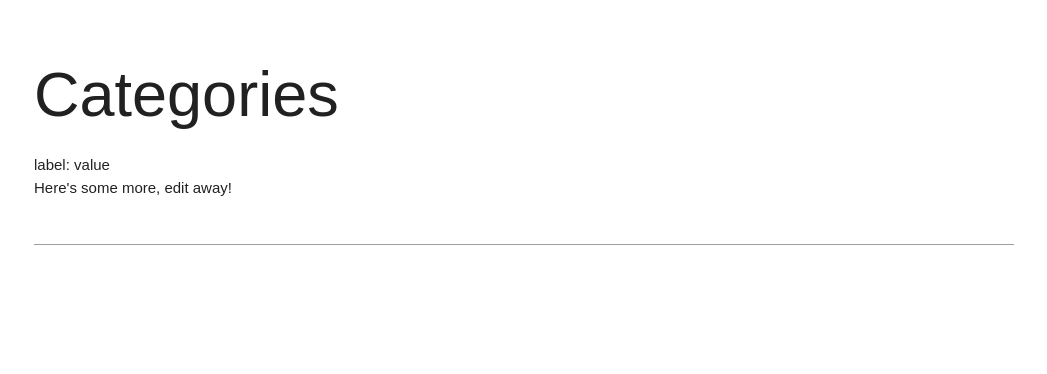
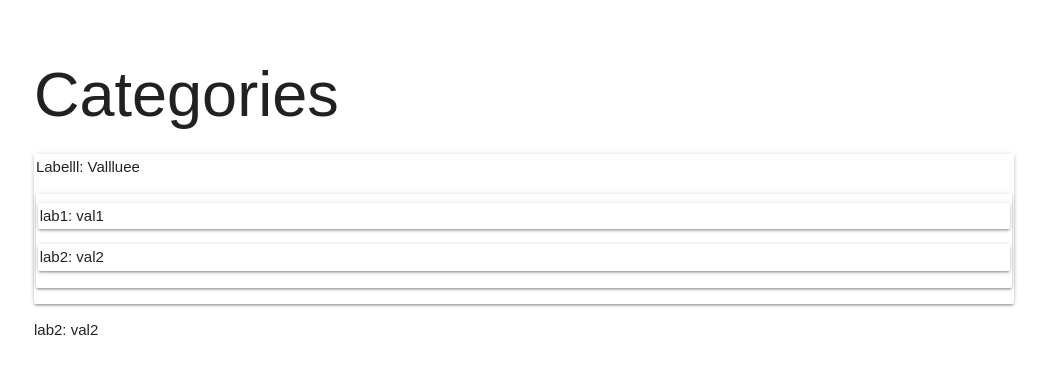
Before and after one commit to kelbert2/Linker-app, a React (Create React App) app: page / in a window 1280 px wide. Shown: the top 374 px of the page, without its empty margins (116-1163 px from the left). Built offline with nearby package versions, Linux system fonts and the light colour scheme.

Commit message:
Editable with props passed through Card to Pair

```diff
--- a/src/Card.tsx
+++ b/src/Card.tsx
@@ -1,83 +1,121 @@
-import React, { Component } from 'react';
-import PairForm, { Pair, PairComp } from './Pair';
-import { Utils } from './Utils';
-import EditableContent from './EditableContent';
+import React, { Component, useState } from 'react';
+import { Pair } from './Pair';
+import EditablePair from './EditablePair';
 
-export class CardProperties {
-    public title: Pair;
-    public content?: Pair[];
-
-    constructor(title: Pair = { label: "Title", value: "Name" }, content?: Pair[]) {
-        this.title = title;
-        this.content = content;
-    }
+export interface CardProperties {
+    title: Pair;
+    content?: Pair[];
 }
 
-class Card extends Component {
-    private history: number = 10;
+function Card(props: CardProperties) {
+    const [title, setTitle] = useState(props.title as Pair);
 
-    state = {
-        title: {
-            label: "Title",
-            value: "Name",
-            uid: Utils.generateUID()
-        } as Pair,
-        content: [
-            { label: "Subtype1", value: "name1", uid: '1' },
-            { label: "subtype2", value: "name2", uid: '2' }
-        ] as Pair[],
-        storedText: "Placeholder"
-    }
+    const [content, setContent] = useState(props.content ? props.content : [{ label: '', value: '' }] as Pair[]);
 
-    // const [title, setTitle] = useState( {label: "Title", value: "Name", uid: Utils.generateUID()} as Pair);
+    // const [title, setTitle] = useState(new Pair({ label: "Title", value: "Name" }) as Pair);
 
     // const [content, setContent] = useState([
     //     { label: "Subtype1", value: "name1", uid: '1' },
     //     { label: "subtype2", value: "name2", uid: '2' }
     // ] as Pair[]);
 
-    handleInteraction(i: number) {
-        // const content = this.state.content.slice();
-        const prevState = this.state;
-        // duplicate the array to replace rather than mutate
-        // this.setState({content[i]: "edited"});
-    }
-    addPair = () => {
+    // state = {
+    //     title: {
+    //         label: "Title",
+    //         value: "Name",
+    //         uid: Utils.generateUID()
+    //     } as Pair,
+    //     content: [
+    //         { label: "Subtype1", value: "name1", uid: '1' },
+    //         { label: "subtype2", value: "name2", uid: '2' }
+    //     ] as Pair[],
+    //     storedText: "Placeholder"
+    // }
 
-    }
-    renderPair(i: number) {
+    const history: number = 10;
+
+    // handleInteraction(i: number) {
+    //     // const content = this.state.content.slice();
+    //     const prevState = this.state;
+    //     // duplicate the array to replace rather than mutate
+    //     // this.setState({content[i]: "edited"});
+    // }
+
+
+    const renderPair = (pair: Pair, key: number, set: (pair: Pair, key: number) => any | void) => {
         return (
-            <li>
-                <PairComp
-                    pair={this.state.content[i]}
-                    onInteraction={() => this.handleInteraction(i)}
-                />
-            </li>
+            <EditablePair
+                key={key}
+                pair={pair}
+                onSet={(pair: Pair) => set(pair, key)}
+            />
+            //onSet={(pair: Pair) => updateContent(pair, 1)}
         );
     }
-    render() {
-        const pairComps = this.state.content.map((pair, i) => {
-            return this.renderPair(i);
-        }
-        );
+    const updateTitle = (pair: Pair, key: number) => {
+        setTitle(pair);
+    }
 
-        return (
-            //<h1>{this.state.title.label}: {this.state.title.value}</h1>
-            // <PairForm />
-            // {(let i=0; i < this.content.length; i++){
-            //     this.renderPair(item);
-            // }
-            // }
+    const renderTitle = () => {
+        return renderPair(title, 0, updateTitle);
+    }
+
+    const addContent = (pair: Pair, key: number) => {
+
+        // console.log('received pair: ');
+        // console.log(pair);
+        // console.log("key: " + key);
+        // console.log(content[key]);
+
+        const newContent = [...content];
+        // content.slice()
+        newContent[key] = pair;
+        setContent(newContent);
+
+        // console.log('Current Content: ');
+        // console.log(newContent[key]);
+    }
+
+    const renderContent = () => {
+        return content.map((item, key) => {
+            return (
+                <li
+                    className="card">
+                    {renderPair(item, key, addContent)}
+                </li>
+            );
+        })
+    }
+
+    return (
+        <div
+            className="card">
+            {renderTitle()}
             <ul>
-                {pairComps}
-                <li>
-                    <PairForm></PairForm>
-                    <EditableContent onSetText={(text) => { this.setState(text) }} text={this.state.storedText}></EditableContent>
-                    {/* addPair={() => this.addPair() */}
+                <li
+                    className="card">
+                    {renderContent()}
                 </li>
             </ul>
-        );
-    }
+        </div>
+
+        // <div>
+        //     {/* <EditablePair
+        //         key={1}
+        //         pair={title}
+        //         onSet={(pair: Pair, key: number) => updateTitle(pair, key)}
+        //     /> */}
+        //     {renderTitle()}
+        //     <ul>
+        // <EditablePair
+        //             key={2}
+        //             pair={content[0]}
+        //             onSet={(pair: Pair, key: number) => addContent(pair, key)}
+        // {renderContent()}
+        //
+        //     </ul>
+        // </div>
+    );
 }
 
 export default Card;
--- a/src/EditablePair.tsx
+++ b/src/EditablePair.tsx
@@ -1,20 +1,20 @@
 import React, { useState, useRef, useEffect } from 'react';
 import { Pair } from './Pair';
-import { ValueType, ValueTypeString, Utils, useKeyPress, useOnClickOutside } from './Utils';
+import { ValueType, Utils, useKeyPress, useOnClickOutside } from './Utils';
 import { DatePicker } from '@y0c/react-datepicker';
 import '@y0c/react-datepicker/assets/styles/calendar.scss';
 
-
-
 interface EditablePair {
-    onSet: (pair: Pair) => any | void;
+    onSet: (pair: Pair, key: number) => any | void;
     pair: Pair;
+    key: number;
 }
 function EditablePair(props: EditablePair) {
+    const key = props.key;
 
     const [isEditing, setEditing] = useState(false);
-    //const [pair, setPair] = useState({ label: '', value: '', uid: Utils.generateUID(), valueType: ValueType.String } as Pair)
-    const [pair, setPair] = useState(new Pair({ label: '', value: '' }));
+    const [pair, setPair] = useState(props.pair);
+    // const [pair, setPair] = useState(new Pair({ label: 'lab', value: 'val' }));
     // const [isDate, setIsDate] = useState(false);
 
     const wrapperRef = useRef(null);
@@ -32,7 +32,7 @@ function EditablePair(props: EditablePair) {
     const escEvent = useKeyPress('Escape');
 
     const save = () => {
-        props.onSet(pair);
+        props.onSet(pair, key);
         setEditing(false);
     };
 
@@ -75,13 +75,13 @@ function EditablePair(props: EditablePair) {
     useOnClickOutside(wrapperRef, () => {
         // watches for clicks outside to save and close the editor
         if (isEditing) {
-            props.onSet(pair);
+            props.onSet(pair, key);
             setEditing(false);
         }
     });
     const renderInputValue = () => {
-        console.log('pair value type: ' + pair.valueType);
-        console.log('pair value: ' + pair.value);
+        // console.log('pair value type: ' + pair.valueType);
+        // console.log('pair value: ' + pair.value);
 
         if (pair.valueType === ValueType.Date) {
             return (
@@ -92,7 +92,6 @@ function EditablePair(props: EditablePair) {
         } else {
             return (
                 <input
-                    placeholder="Value"
                     id={uidValue}
                     ref={inputValueRef}
                     value={pair.value as string}
@@ -101,7 +100,6 @@ function EditablePair(props: EditablePair) {
             );
         }
     }
-
 
     //     switch (pair.valueType) {
     //         case ValueType.Date: {
@@ -125,7 +123,7 @@ function EditablePair(props: EditablePair) {
 
     const renderOptions = () => {
 
-        console.log("rendering options");
+        // console.log("rendering options");
 
         return (
             Object.values(ValueType).map((item, index) => {
@@ -134,14 +132,15 @@ function EditablePair(props: EditablePair) {
                         <option value={index}>{item}</option>
                     );
                 }
+                // return undefined;
             })
         );
     };
 
     const valueTypeChange = (e: React.ChangeEvent<HTMLSelectElement>) => {
-        console.log("Selection of value type changed to: " + ValueType[+e.target.value] + ", raw: " + e.target.value);
+        // console.log("Selection of value type changed to: " + ValueType[+e.target.value] + ", raw: " + e.target.value);
 
-        setPair({...pair, valueType: Utils.getValueTypeFromIndex(+e.target.value)});
+        setPair({ ...pair, valueType: Utils.getValueTypeFromIndex(+e.target.value) });
     }
 
     return (
@@ -172,7 +171,6 @@ function EditablePair(props: EditablePair) {
             <div className={`editing-input--${isEditing ? "active" : "hidden"}`}>
                 <div className="input-field inline">
                     <input
-                    placeholder="Label"
                         id={uidLabel}
                         ref={inputLabelRef}
                         value={pair.label}
@@ -190,7 +188,7 @@ function EditablePair(props: EditablePair) {
                         Value </label>
                 </div>
 
-                    <div className="input-field">
+                <div className="input-field inline">
                     <select
                         defaultValue={ValueType.String}
                         id={uidValueType}
--- a/src/index.css
+++ b/src/index.css
@@ -29,3 +29,16 @@ body {
   -webkit-transform-origin: 0 0;
   transform-origin: 0 0;
 }
+
+.pair {
+  display: flex;
+  justify-content: flex-start;
+}
+
+.pair div {
+  margin: 0 .25em;
+}
+
+.card {
+  padding: .125em;
+}
--- a/src/index.tsx
+++ b/src/index.tsx
@@ -5,10 +5,19 @@ import * as serviceWorker from './serviceWorker';
 import EditableContent from './EditableContent';
 import { Pair } from './Pair';
 import EditablePair from './EditablePair';
+import Card from './Card';
 
 function App() {
-    const [storedPair, setStoredPair] = useState(new Pair());
+    const [storedPair, setStoredPair] = useState(new Pair({ label: "Labelll", value: "Vallluee" }));
     const [storedText, setStoredText] = useState("Here's some more, edit away!");
+
+    const [storedContent, setStoredContent] = useState([{ label: "lab1", value: "val1" }, { label: "lab2", value: "val2" }] as Pair[]);
+
+    const updateContent = (pair: Pair, index: number) => {
+        const newContent = [...storedContent];
+        newContent[index] = pair;
+        setStoredContent(newContent);
+    }
 
     return (
         // <head>
@@ -19,15 +28,20 @@ function App() {
 
         <div className="App">
             <h1>Categories</h1>
+            <div><Card
+                title={storedPair}
+                content={storedContent}
+            /></div>
             <div>
                 <EditablePair
-                    pair={storedPair}
-                    onSet={(pair: Pair) => setStoredPair(pair)}
+                    pair={storedContent[1]}
+                    onSet={(pair: Pair) => updateContent(pair, 1)}
+                    key={1}
                 />
             </div>
-            <div>
+            {/* <div>
                 <EditableContent text={storedText} onSetText={text => setStoredText(text)} />
-            </div>
+            </div> */}
         </div>
     );
 }
```
Also changed, not shown: src/Pair.tsx (+3 -46 lines). Lines whose indentation alone changed are shown as unchanged.
